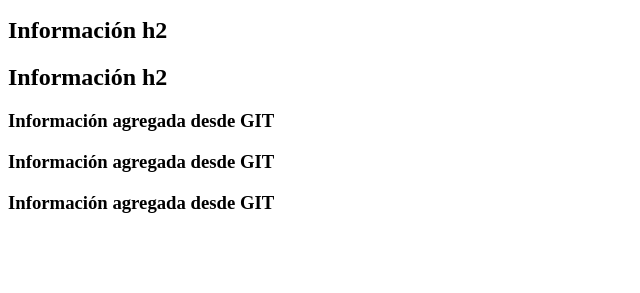
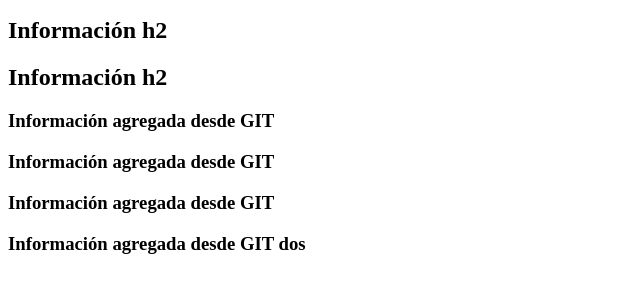
Before and after one commit to luisjrcrash/git-prueba-dos, a plain HTML site: page index.html in a window 1280 px wide. Shown: the part 227-520 px from the top of the page, without its empty margins (0-640 px from the left). Drawn offline with Linux system fonts and the light colour scheme.

Commit message:
Update index.html

```diff
--- a/index.html
+++ b/index.html
@@ -16,5 +16,6 @@
     <h3>Información agregada desde GIT</h3>
     <h3>Información agregada desde GIT</h3>
     <h3>Información agregada desde GIT</h3>
+    <h3>Información agregada desde GIT dos</h3>
 </body>
 </html>
```
